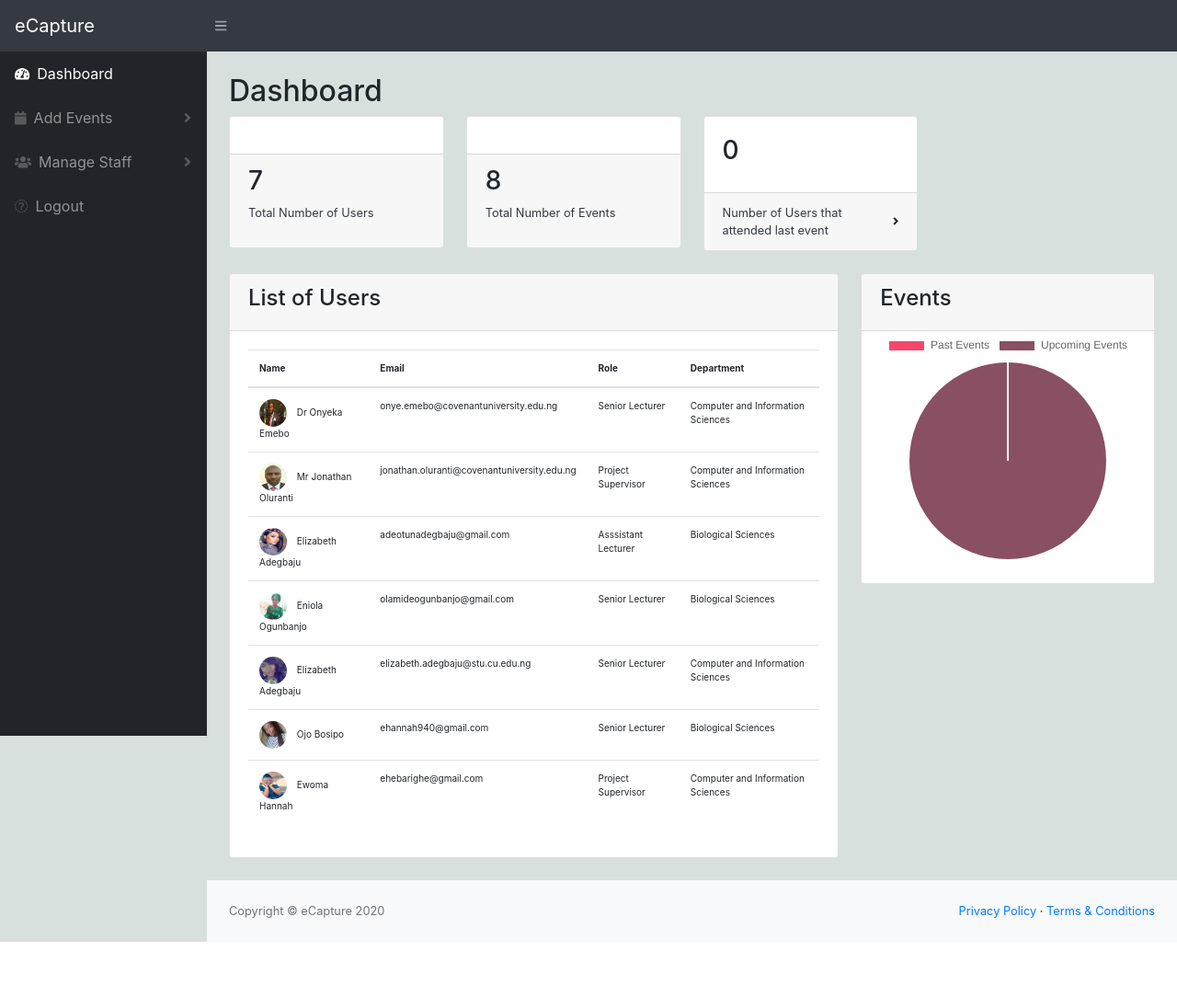
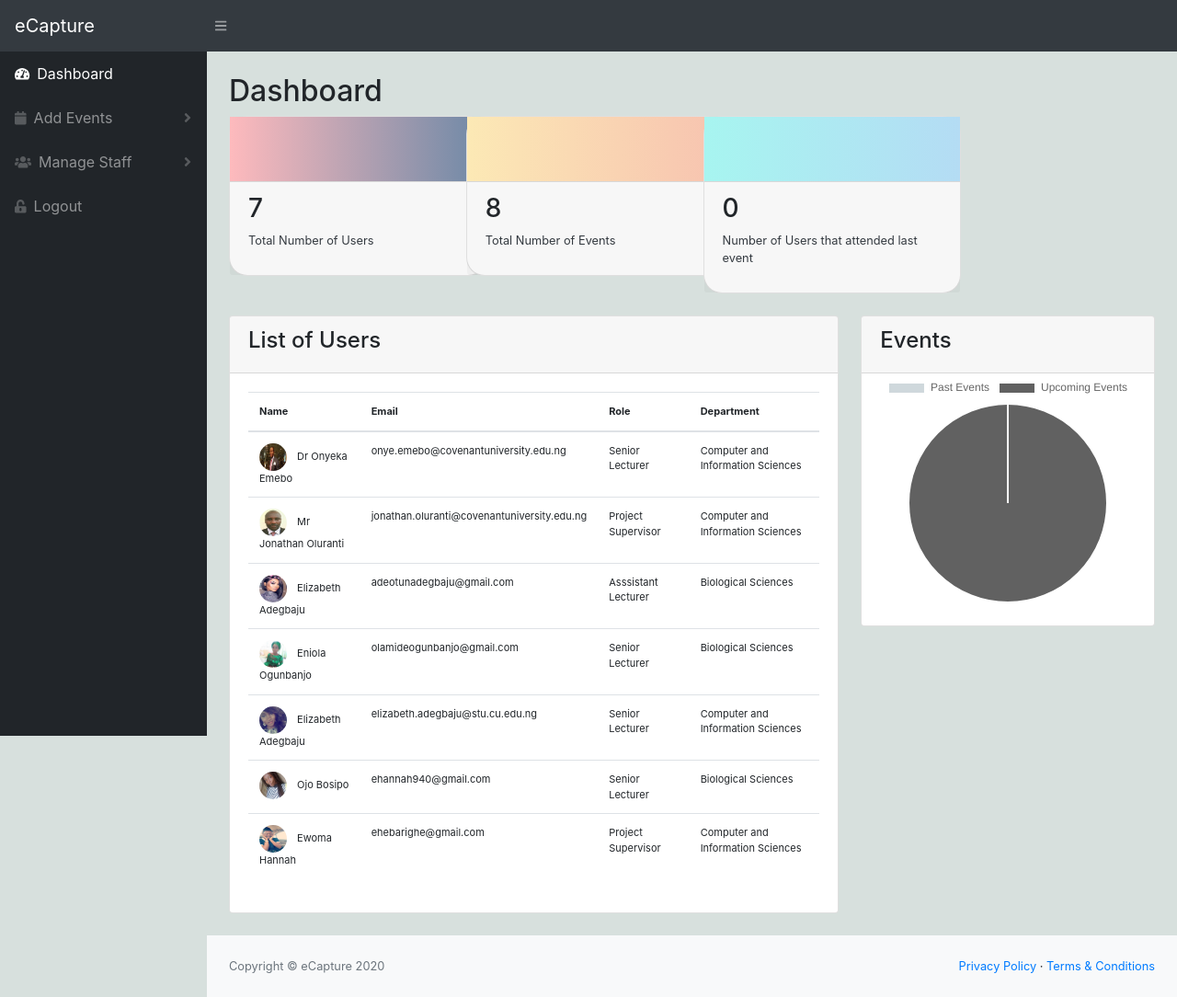
Before and after one commit to HummingBird1224/capture_django, a Django app: page /dashboard/ in a window 1280 px wide. Shown: the whole page at 92% size. Before the commit the page ends 1024 px from the top, so only its background shows below. Run offline with Django 3.2, Linux system fonts and the light colour scheme; a user stored in the database is signed in; data comes from the database, SQL or seed files in the repository; both versions use the stored data as it was after the commit; some libraries are stand-ins or nearby versions.

Commit message:
Front-end Changes

```diff
--- a/eCapture/static/assets/css/styles.css
+++ b/eCapture/static/assets/css/styles.css
@@ -16,6 +16,12 @@
   border-color: #1b8002;
 }
 
+.nav-fixed{
+  height: 100vh;
+  z-index: 1;
+  overflow-x: hidden;
+  position: fixed;
+}
 /*.text-input {*/
 /*  background: white;*/
 /*  border: none;*/
--- a/eCapture/templates/eCapture/base_admin.html
+++ b/eCapture/templates/eCapture/base_admin.html
@@ -108,7 +108,7 @@
                         </div>
                         <a class="nav-link" href="{% url 'logout' %}">
                             <div class="sb-nav-link-icon"><i
-                                    class="fas fa-sign-out"></i></div>
+                                    class="fas fa-unlock-alt"></i></div>
                             Logout
                         </a>
 
--- a/eCapture/templates/eCapture/base_nav.html
+++ b/eCapture/templates/eCapture/base_nav.html
@@ -64,7 +64,7 @@
     </nav>
     <div>
         <div class="row">
-            <div class="col-lg-2 d-none d-lg-block offset-lg-0">
+            <div class="col-lg-2 d-none d-lg-block offset-lg-0 nav-fixed">
                 <div style="height: 100vh;width: 100%;padding-top: 150px;
                 background-color: white;color: black">
                     <ul class="nav flex-column">
@@ -73,7 +73,7 @@
                                href="{% url 'eCapture:profile' %}"
                                style="font-size: 14px;font-family: Montserrat, sans-serif;color: black;">
                                 <i class="icon ion-ios-time-outline"
-                                   style="width: 40px;height: 40px;margin-right: 10px; margin-left: 5px;"></i>Status
+                                   style="width: 40px;height: 40px;margin-right: 13px; margin-left: 3px;"></i>Status
                                 &amp; Logs
                             </a>
                         </li>
--- a/eCapture/templates/eCapture/dashboard.html
+++ b/eCapture/templates/eCapture/dashboard.html
@@ -4,11 +4,12 @@
         <h2 class="mt-4">Dashboard</h2>
         <div class="row">
             <div class="col-xl-3 col-md-6">
-                <div class="card mb-4">
-                    <div class="card-body" style="">
+                <div class="card mb-4" style="border-radius: 20px; width: 280px;">
+                    <div class="card-body"
+                         style="background-image: linear-gradient(90deg, #FEBABD 0%, rgba(37, 78, 123, 0.67) 100%); height: 70px;)">
                     </div>
                     <div class="card-footer d-flex align-items-center justify-content-between">
-                        <div >
+                        <div>
                             <h3>{{ total_users.count }}</h3>
                             <p class="small text-dark">Total Number of Users</p>
                         </div>
@@ -18,8 +19,9 @@
                 </div>
             </div>
             <div class="col-xl-3 col-md-6">
-                <div class="card mb-4">
-                    <div class="card-body">
+                <div class="card mb-4" style="border-radius: 20px; width: 280px">
+                    <div class="card-body"
+                         style="background-image: linear-gradient(90deg, #FCE9B5 0%, #F7C3B0 100%); height: 70px;)">
 
                     </div>
                     <div class="card-footer d-flex align-items-center justify-content-between">
@@ -34,41 +36,43 @@
                 </div>
             </div>
             <div class="col-xl-3 col-md-6">
-                <div class="card mb-4">
-                    <div class="card-body">
-                        <h3>{{ last_event_attendance }}</h3>
+                <div class="card mb-4" style="width: 280px; border-radius: 20px;!important;">
+                    <div class="card-body"
+                         style="background-image: linear-gradient(90deg, #A7F5F0 0%, #B4DCF4 100%); height: 70px;)">
+
                     </div>
                     <div class="card-footer d-flex align-items-center justify-content-between">
-                        <a class="small text-dark stretched-link"
-                           href="#">Number of Users that attended last
-                            event</a>
+                        <div>
+                            <h3>{{ last_event_attendance }}</h3>
+                            <p class="small text-dark">Number of Users that attended last event</p>
+                        </div>
+
                         <div class="small">
-                            <i class="fas fa-angle-right"></i>
                         </div>
                     </div>
                 </div>
             </div>
-            {#            <div class="col-xl-3 col-md-6">#}
-            {#                <div class="card mb-4">#}
-            {#                    <div class="card-body">#}
-            {#                        <h3>8</h3>#}
-            {#                    </div>#}
-            {#                    <div class="card-footer d-flex align-items-center justify-content-between">#}
-            {#                        <a class="small text-dark stretched-link"#}
-            {#                           href="#">View Details</a>#}
-            {#                        <div class="small">#}
-            {#                            <i class="fas fa-angle-right"></i>#}
+            {#                        <div class="col-xl-3 col-md-6">#}
+            {#                            <div class="card mb-4">#}
+            {#                                <div class="card-body">#}
+            {#                                    <h3>8</h3>#}
+            {#                                </div>#}
+            {#                                <div class="card-footer d-flex align-items-center justify-content-between">#}
+            {#                                    <a class="small text-dark stretched-link"#}
+            {#                                       href="#">View Details</a>#}
+            {#                                    <div class="small">#}
+            {#                                        <i class="fas fa-angle-right"></i>#}
+            {#                                    </div>#}
+            {#                                </div>#}
+            {#                            </div>#}
             {#                        </div>#}
-            {#                    </div>#}
-            {#                </div>#}
-            {#            </div>#}
             <div class="col-xl-8 col-md-6">
                 <div class="card mb-4">
                     <div class="card-header">
                         <h4>List of Users</h4>
                     </div>
                     <div class="card-body">
-                        <div class="table-responsive" style="font-size: 10px">
+                        <div class="table-responsive" style="font-size: 11px">
                             <table class="table table-hover"
                                    id="dataTable" width="100%"
                                    cellspacing="0">
@@ -108,7 +112,7 @@
                         <div class="chart-area mb-4" style="width: 100%;">
                             <canvas height="250px"
                                     data-bs-chart='{"type":"pie",
-                            "data":{"labels":["Past Events","Upcoming Events"],"datasets":[{"label":"","backgroundColor":["#f4476b","#894f62"],"borderColor":["#ffffff","#ffffff"],"data":["{{ past_events }}","{{ upcoming_events }}"]}]},"options":{"maintainAspectRatio":false,"legend":{"display":true},"title":{}}}'></canvas>
+                            "data":{"labels":["Past Events","Upcoming Events"],"datasets":[{"label":"","backgroundColor":["#CFD8DC","#616161"],"borderColor":["#ffffff","#ffffff"],"data":["{{ past_events }}","{{ upcoming_events }}"]}]},"options":{"maintainAspectRatio":false,"legend":{"display":true},"title":{}}}'></canvas>
                         </div>
                     </div>
                 </div>
--- a/eCapture/templates/eCapture/status_log.html
+++ b/eCapture/templates/eCapture/status_log.html
@@ -15,8 +15,7 @@
                         <p class="description"
                            style="margin-bottom: 0px;margin-top: 5px;">{{ user.username }}</p>
                         <p class="description" style="margin-top: 5px;">
-                            Computer and
-                            Information Sciences</p>
+                            {{ user.staff.department }}</p>
                     </div>
                 </div>
             </div>
--- a/eCapture/templates/registration/registration.html
+++ b/eCapture/templates/registration/registration.html
@@ -94,8 +94,7 @@
                                    id="image"
                                    name="image"
                                    accept="image/*" onchange="readURL(this);"/>
-                            <img id="blah"
-                                 src="{% static 'assets/img/dummy-profile-pic.png' %}"
+                            <img id="blah" src="{% static 'assets/img/dummy-profile-pic.png' %}"
                                  alt="your image"
                                  style="height: 150px!important;width:
                                  150px!important; margin-top: 10px"/>
--- a/finalyearproject/settings.py
+++ b/finalyearproject/settings.py
@@ -31,11 +31,12 @@ LOGOUT_REDIRECT_URL = 'login'
 
 EMAIL_BACKEND = 'django.core.mail.backends.smtp.EmailBackend'
 EMAIL_HOST = 'smtp.gmail.com'
-EMAIL_PORT = 587
+EMAIL_PORT = 465
 EMAIL_HOST_USER = 'ehannah940@gmail.com'
 EMAIL_HOST_PASSWORD = 'ha123nnah'
-EMAIL_USE_TLS = True
+EMAIL_USE_SSL = True
 
+ACCOUNT_EMAIL_VERIFICATION = 'none'
 ALLOWED_HOSTS = []
 
 # Application definition
```
Also changed, not shown: db.sqlite3, eCapture/media/avatars/user_CU11598.jpg (added), eCapture/media/avatars/user_CU11599.jpg (added).
